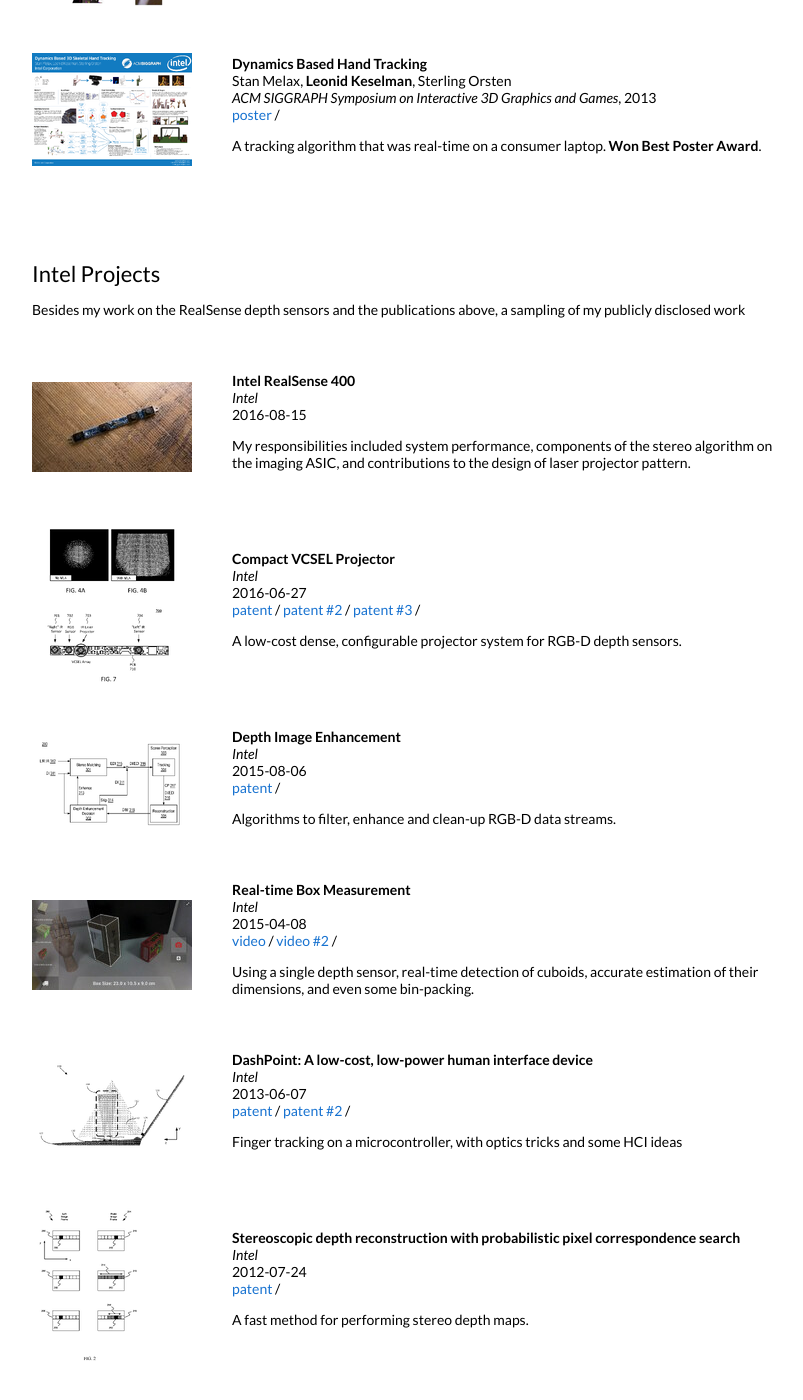
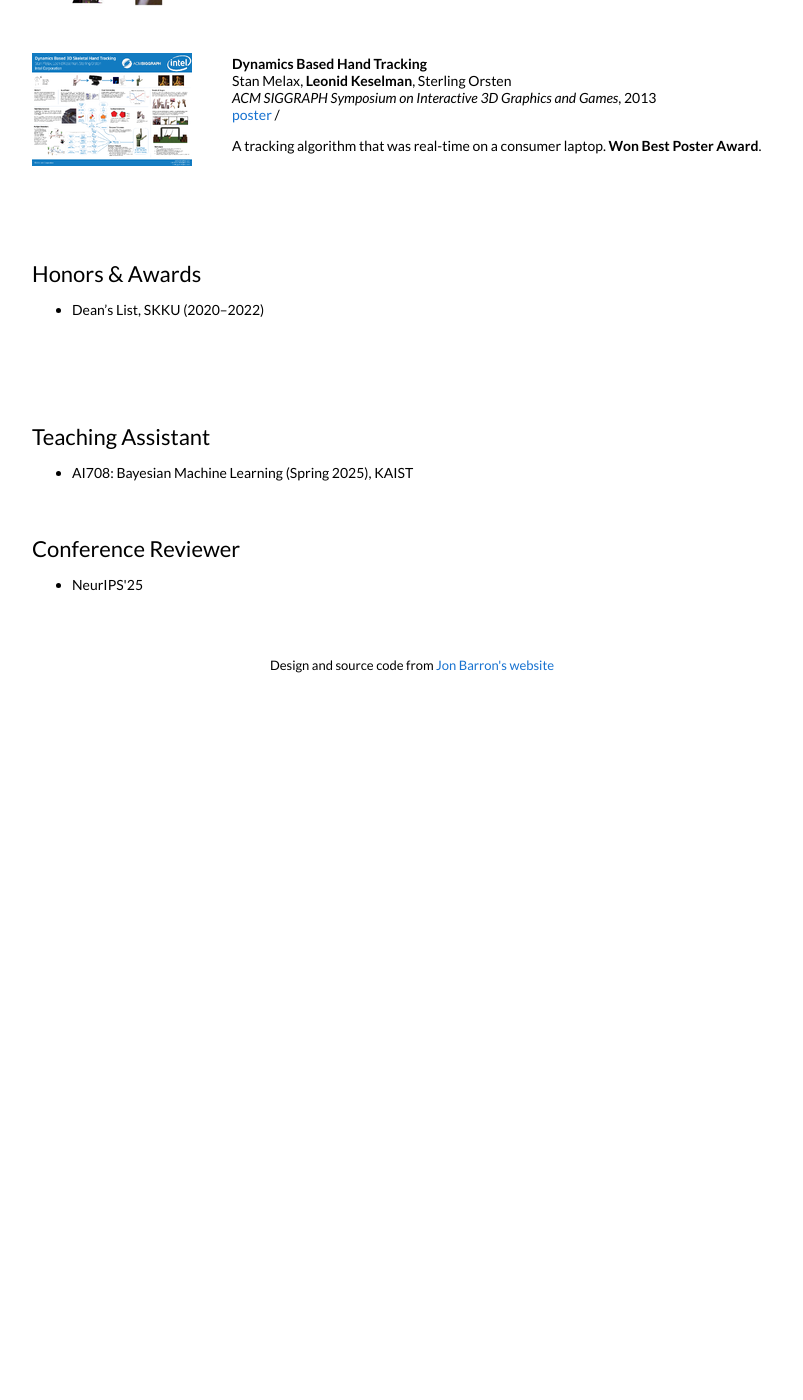
Before and after one commit to chaeyoon-jang/chaeyoon-jang.github.io, a Jekyll site: the page built from _posts/2023-08-28-3dgaussians.markdown, in a window 1280 px wide and 1400 px high, scrolled down 2200 px. Shown: the whole window, without its empty margins (228-1031 px from the left). Built offline with Jekyll 4.4.1, drawn with Linux system fonts in a browser that asks for light colours; after the commit the page ends 2894 px from its top, so only the background shows below that.

Commit message:
<modify> some details

```diff
--- a/_layouts/default.html
+++ b/_layouts/default.html
@@ -108,6 +108,7 @@
         <br>
         <br>
         <br>
+        <!--
         <table style="width:100%;border:0px;border-spacing:0px;border-collapse:separate;margin-right:auto;margin-left:auto;">
           <tr>
             <td style="padding:2.5%;width:100%;vertical-align:middle">
@@ -171,6 +172,18 @@
           {% endif %}
           {% endfor %}
           {% endfor %}
+        </table>
+      -->
+         <!-- Honors & Awards Section -->
+        <table style="width:100%;border:0px;border-spacing:0px;border-collapse:separate;margin-right:auto;margin-left:auto;">
+          <tr>
+            <td style="padding:2.5%;width:100%;vertical-align:middle">
+              <h2>Honors & Awards</h2>
+              <ul>
+                <li>Dean’s List, SKKU (2020–2022)</li>
+              </ul>
+            </td>
+          </tr>
         </table>
         <br>
         <br>
```
